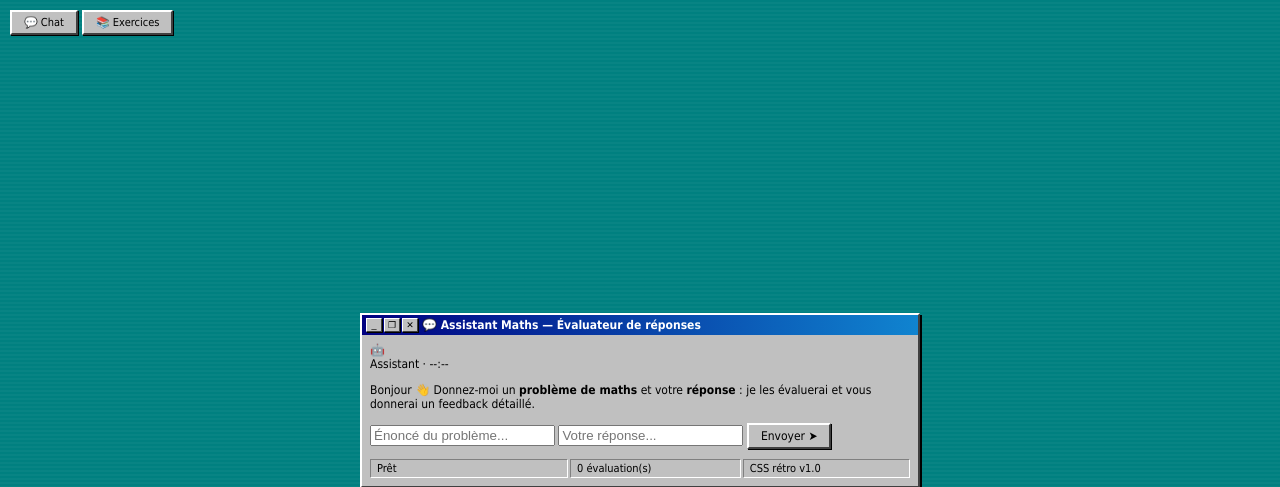
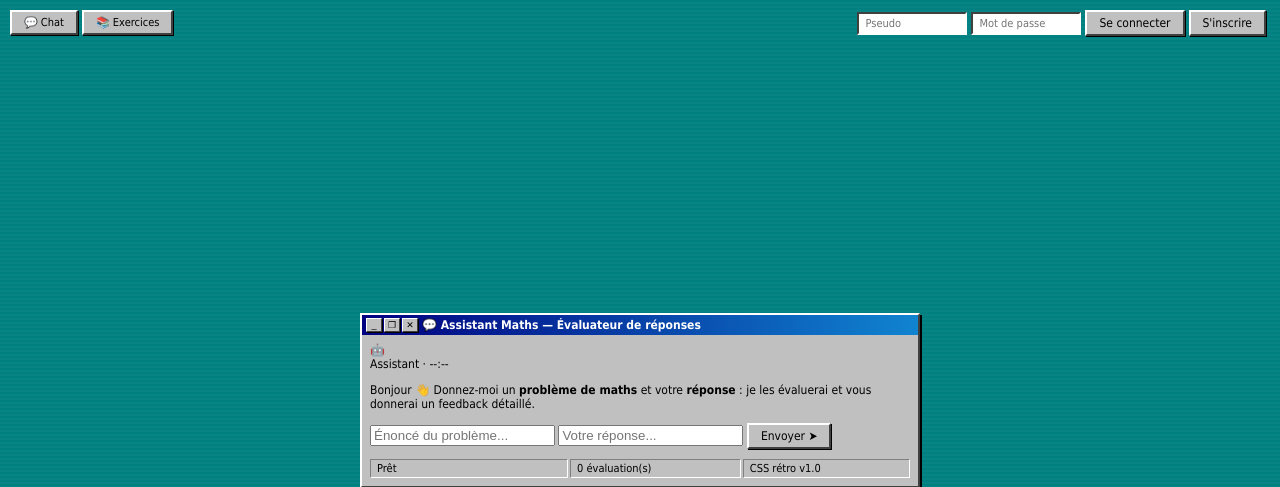
Before and after one commit to ObaulG/ExerciseDB, a Python web app: template app/templates/chat.html.j2 in a window 1280 px wide. Shown: the top 487 px of the page. Run offline with Jinja, Linux system fonts and the light colour scheme; the template is opened without the code that fills it, so the values that code supplies are empty.

Commit message:
Système de comptes: users/sessions en BDD, API auth, zone d'en-tête connexion/profil
Co-authored-by: ObaulG <ObaulG@users.noreply.github.com>

```diff
--- /dev/null
+++ b/app/static/css/auth.css
@@ -0,0 +1,51 @@
+.site-header {
+    position: fixed;
+    top: 10px;
+    right: 10px;
+    z-index: 10;
+}
+
+.auth-form {
+    display: flex;
+    gap: 4px;
+    align-items: center;
+}
+
+.auth-form input {
+    width: 110px;
+    background: #fff;
+    border: 2px solid;
+    border-top-color: #404040;
+    border-left-color: #404040;
+    border-right-color: #fff;
+    border-bottom-color: #fff;
+    padding: 3px 6px;
+    font-family: inherit;
+    font-size: 11px;
+}
+
+#auth-error {
+    color: #a00;
+    font-size: 11px;
+    max-width: 200px;
+}
+
+.user-zone {
+    display: flex;
+    gap: 6px;
+    align-items: center;
+    background: #c0c0c0;
+    border: 2px solid;
+    border-top-color: #fff;
+    border-left-color: #fff;
+    border-right-color: #404040;
+    border-bottom-color: #404040;
+    padding: 3px 6px;
+}
+
+.user-zone a {
+    color: #000;
+    font-weight: bold;
+    text-decoration: underline;
+    font-size: 12px;
+}
--- /dev/null
+++ b/app/static/js/auth.js
@@ -0,0 +1,69 @@
+const authZone = document.getElementById("auth-zone");
+const loginForm = document.getElementById("login-form");
+const userZone = document.getElementById("user-zone");
+const authError = document.getElementById("auth-error");
+const userPseudo = document.getElementById("user-pseudo");
+
+function refreshHeader() {
+    fetch("/api/auth/me")
+        .then(function (res) { return res.ok ? res.json() : null; })
+        .then(function (user) {
+            if (user) {
+                loginForm.style.display = "none";
+                userZone.style.display = "flex";
+                userPseudo.textContent = user.pseudo;
+                const profilePseudo = document.getElementById("profile-pseudo");
+                if (profilePseudo) profilePseudo.textContent = user.pseudo;
+            } else {
+                loginForm.style.display = "flex";
+                userZone.style.display = "none";
+            }
+        });
+}
+
+loginForm.addEventListener("submit", function (event) {
+    event.preventDefault();
+    authError.textContent = "";
+    const pseudo = document.getElementById("login-pseudo").value.trim();
+    const password = document.getElementById("login-password").value;
+    submitAuth("/api/auth/login", pseudo, password);
+});
+
+document.getElementById("register-btn").addEventListener("click", function () {
+    authError.textContent = "";
+    const pseudo = document.getElementById("login-pseudo").value.trim();
+    const password = document.getElementById("login-password").value;
+    submitAuth("/api/auth/register", pseudo, password);
+});
+
+function submitAuth(endpoint, pseudo, password) {
+    fetch(endpoint, {
+        method: "POST",
+        headers: { "Content-Type": "application/json" },
+        body: JSON.stringify({ pseudo: pseudo, password: password }),
+    })
+        .then(function (res) {
+            return res.json().then(function (data) { return { ok: res.ok, data: data }; });
+        })
+        .then(function (result) {
+            if (!result.ok) {
+                authError.textContent = "⚠️ " + (result.data.detail || "Erreur");
+                if (typeof result.data.detail === "object") {
+                    authError.textContent = "⚠️ Champs invalides";
+                }
+                return;
+            }
+            if (endpoint.endsWith("/register")) {
+                submitAuth("/api/auth/login", pseudo, password);
+                return;
+            }
+            loginForm.reset();
+            refreshHeader();
+        });
+}
+
+document.getElementById("logout-btn").addEventListener("click", function () {
+    fetch("/api/auth/logout", { method: "POST" }).then(refreshHeader);
+});
+
+document.addEventListener("DOMContentLoaded", refreshHeader);
--- /dev/null
+++ b/app/templates/_header.html.j2
@@ -0,0 +1,13 @@
+<div class="auth-zone" id="auth-zone">
+    <form id="login-form" class="auth-form" style="display:none">
+        <input type="text" id="login-pseudo" placeholder="Pseudo" maxlength="30" required>
+        <input type="password" id="login-password" placeholder="Mot de passe" required>
+        <button type="submit" class="retro-btn">Se connecter</button>
+        <button type="button" class="retro-btn" id="register-btn">S'inscrire</button>
+        <span id="auth-error"></span>
+    </form>
+    <div id="user-zone" class="user-zone" style="display:none">
+        <a href="/profile" id="profile-link">👤 <span id="user-pseudo"></span></a>
+        <button type="button" class="retro-btn" id="logout-btn">Déconnexion</button>
+    </div>
+</div>
--- a/app/templates/chat.html.j2
+++ b/app/templates/chat.html.j2
@@ -6,8 +6,13 @@
     <title>Assistant Maths — v1.0</title>
     <link rel="stylesheet" href="/static/css/retro.css">
     <link rel="stylesheet" href="/static/css/chat.css">
+    <link rel="stylesheet" href="/static/css/auth.css">
 </head>
 <body>
+    <header class="site-header">
+        {% include "_header.html.j2" %}
+    </header>
+
     <nav class="retro-nav">
         <a href="/" class="retro-btn">💬 Chat</a>
         <a href="/exercises" class="retro-btn">📚 Exercices</a>
@@ -47,6 +52,7 @@
         </div>
     </div>
 
+    <script defer src="/static/js/auth.js"></script>
     <script src="/static/js/chat.js"></script>
 </body>
 </html>
--- a/app/templates/exercises.html.j2
+++ b/app/templates/exercises.html.j2
@@ -6,12 +6,18 @@
     <title>Assistant Maths — Import d'exercices</title>
     <link rel="stylesheet" href="/static/css/retro.css">
     <link rel="stylesheet" href="/static/css/exercises.css">
+    <link rel="stylesheet" href="/static/css/auth.css">
     <link rel="stylesheet" href="https://cdn.jsdelivr.net/npm/katex@0.16.11/dist/katex.min.css">
     <script defer src="https://cdn.jsdelivr.net/npm/katex@0.16.11/dist/katex.min.js"></script>
     <script defer src="https://cdn.jsdelivr.net/npm/katex@0.16.11/dist/contrib/auto-render.min.js"></script>
+    <script defer src="/static/js/auth.js"></script>
     <script defer src="/static/js/exercises.js"></script>
 </head>
 <body>
+    <header class="site-header">
+        {% include "_header.html.j2" %}
+    </header>
+
     <nav class="retro-nav">
         <a href="/" class="retro-btn">💬 Chat</a>
         <a href="/exercises" class="retro-btn">📚 Exercices</a>
```
Also changed, not shown: app/auth.py (added, +73 -0 lines), app/auth_routes.py (added, +50 -0 lines), app/database/schema.sql (+13 -0 lines), app/main.py (+7 -0 lines), app/templates/profile.html.j2 (added, +39 -0 lines), tests/test_auth.py (added, +46 -0 lines).
